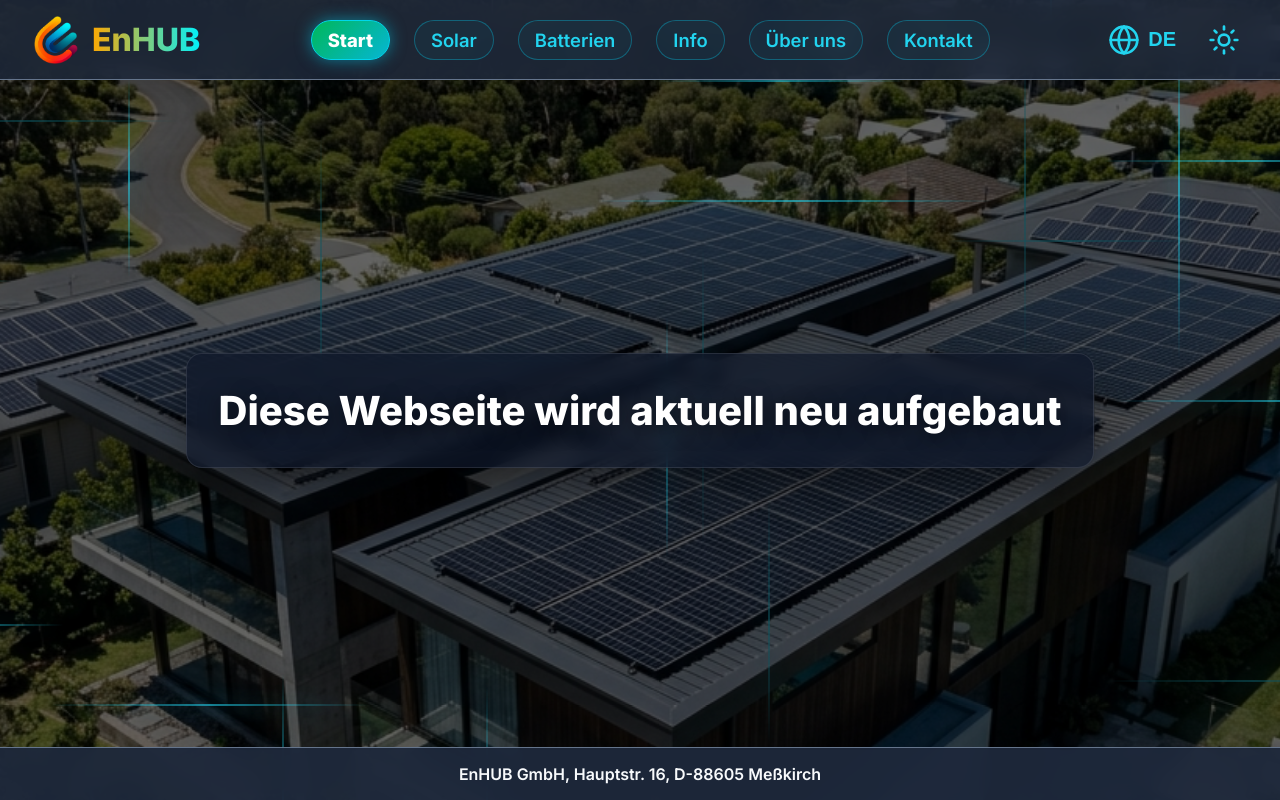
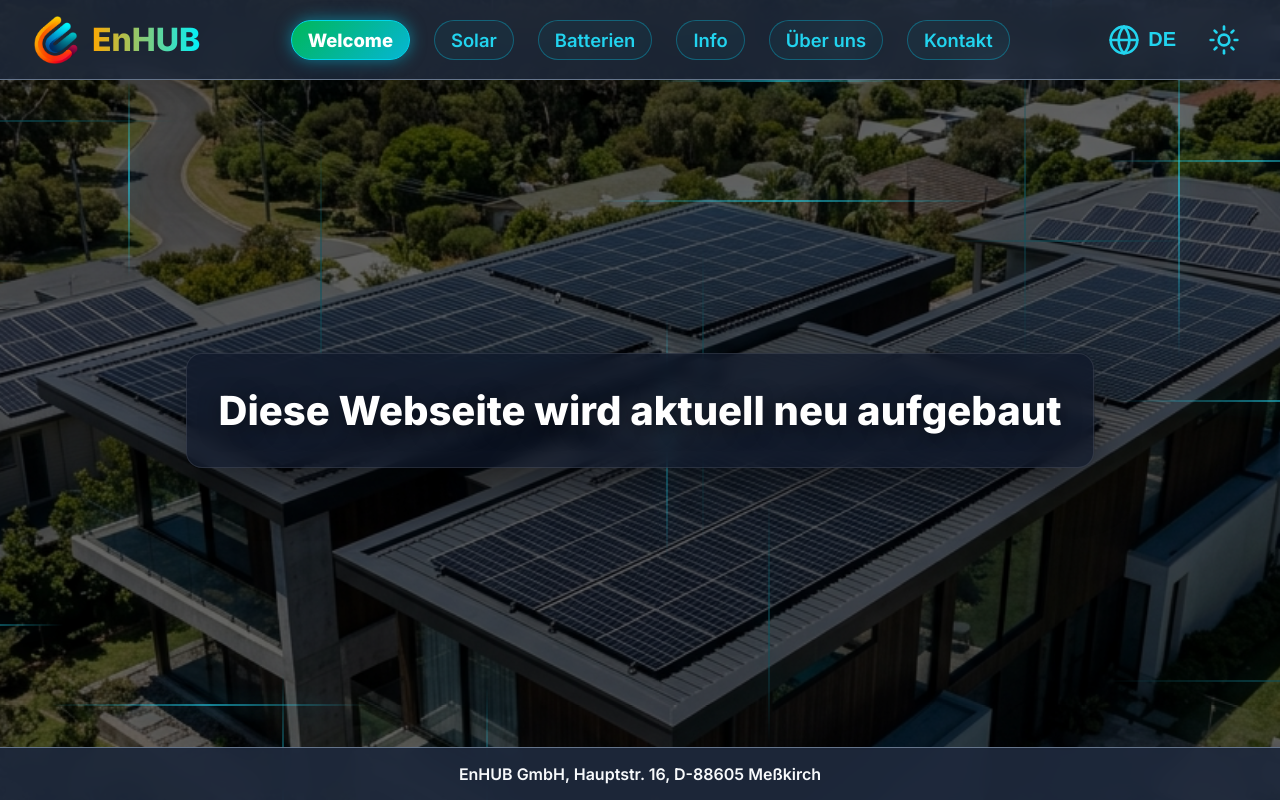
Before and after one commit to seyon1988/enhub-gmbh-solar-fe, a React (Vite) app: page / in a window 1280 px wide. Built offline with nearby package versions, Linux system fonts and the light colour scheme.

Commit message:
Update first tab label to Welcome

```diff
--- a/src/i18n.ts
+++ b/src/i18n.ts
@@ -6,7 +6,7 @@ const resources = {
     translation: {
       "message": "Diese Webseite wird aktuell neu aufgebaut",
       "address": "EnHUB GmbH, Hauptstr. 16, D-88605 Meßkirch",
-      "tab1": "Start",
+      "tab1": "Welcome",
       "tab2": "Solar",
       "tab3": "Batterien",
       "tab4": "Info",
@@ -58,7 +58,7 @@ const resources = {
     translation: {
       "message": "This website is currently under reconstruction",
       "address": "EnHUB GmbH, Hauptstr. 16, D-88605 Meßkirch",
-      "tab1": "Home",
+      "tab1": "Welcome",
       "tab2": "Solar",
       "tab3": "Batteries",
       "tab4": "Info",
```
